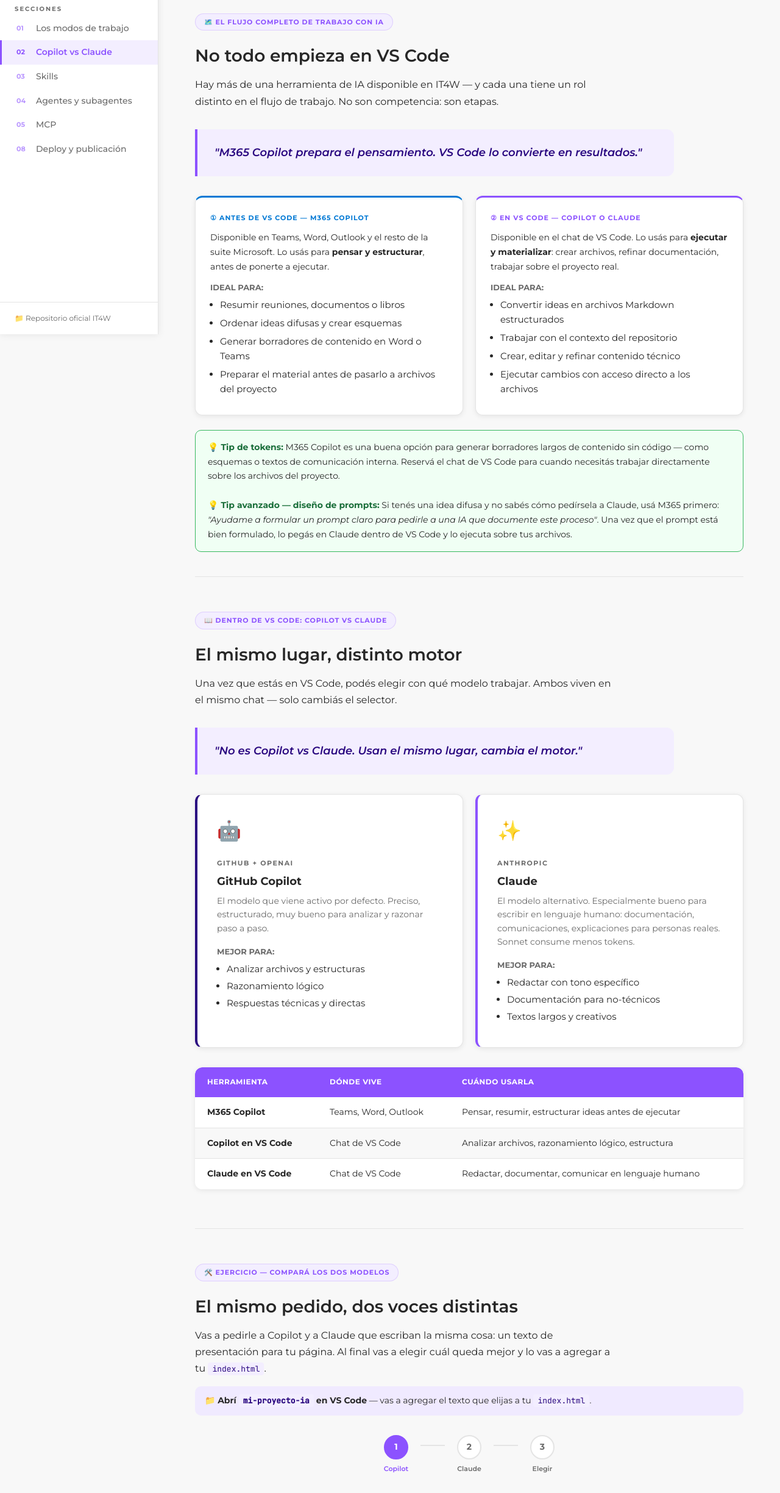
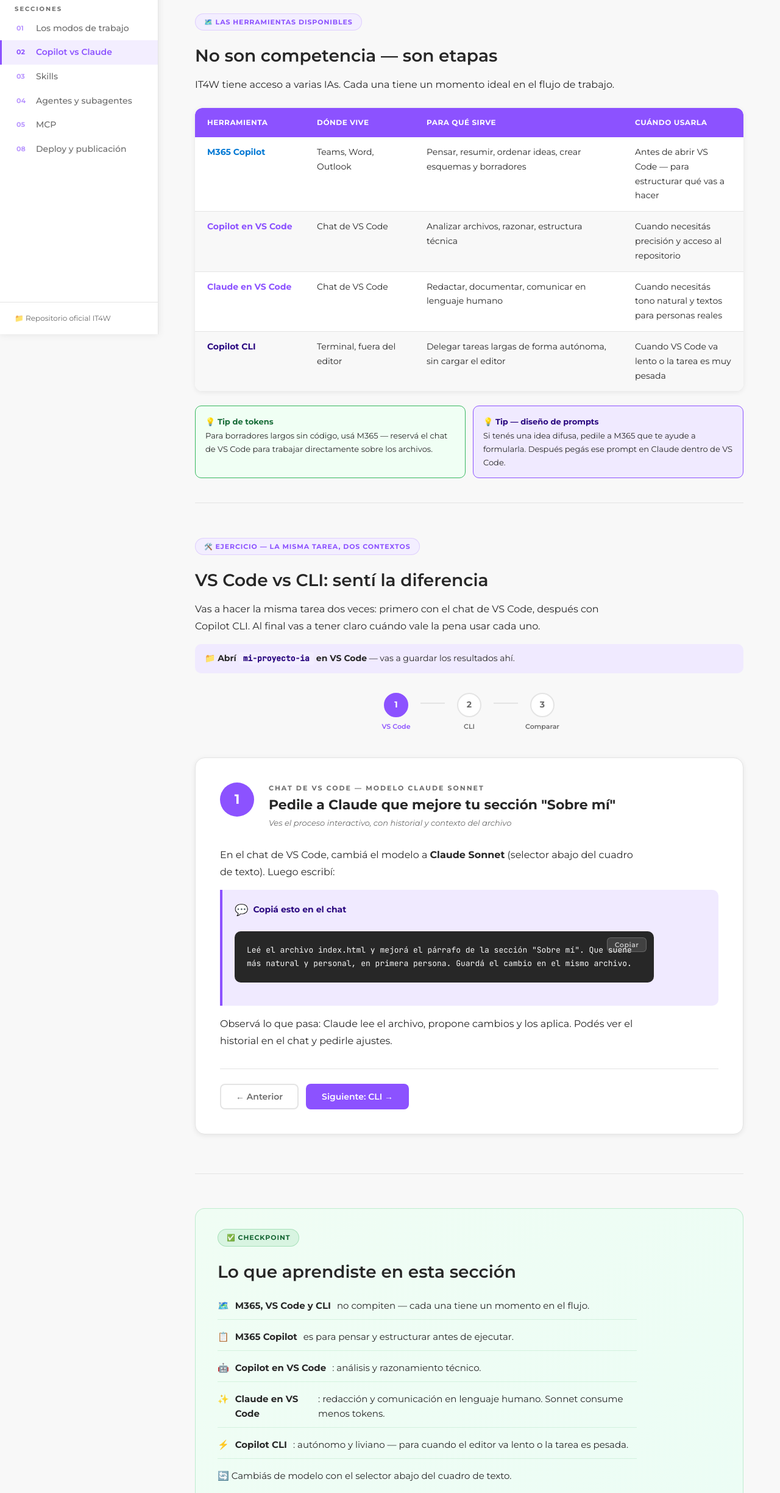
Before and after one commit to Flormeana/guia-ia-it4w, a plain HTML site: page web/modelos.html in a window 1280 px wide. Shown: the part 252-2700 px from the top of the page at 61% size. Drawn offline with Linux system fonts and the light colour scheme.

Commit message:
Sección 02: reestructura completa — tabla única, ejercicio VS Code vs CLI

```diff
--- a/web/modelos.html
+++ b/web/modelos.html
@@ -69,163 +69,150 @@
   <div class="breadcrumb">
     <a href="index.html">Inicio</a>
     <span class="sep">›</span>
-    <span class="current">Copilot vs Claude</span>
+    <span class="current">Elegí la IA correcta</span>
   </div>
   <div class="page-section-label">Sección 02</div>
   <h1 class="page-title">Elegí la IA correcta<br>para cada momento</h1>
 
   <div class="module-block">
-    <div class="module-label">🗺️ El flujo completo de trabajo con IA</div>
-    <h2 class="section-heading" style="margin-top:8px;">No todo empieza en VS Code</h2>
-    <p>Hay más de una herramienta de IA disponible en IT4W — y cada una tiene un rol distinto en el flujo de trabajo. No son competencia: son etapas.</p>
-    <blockquote class="key-quote">"M365 Copilot prepara el pensamiento. VS Code lo convierte en resultados."</blockquote>
+    <div class="module-label">🗺️ Las herramientas disponibles</div>
+    <h2 class="section-heading" style="margin-top:8px;">No son competencia — son etapas</h2>
+    <p>IT4W tiene acceso a varias IAs. Cada una tiene un momento ideal en el flujo de trabajo.</p>
 
-    <div class="comparison">
-      <div class="comp-card bad" style="border-top-color:#0078D4;">
-        <div class="comp-label" style="color:#0078D4;">① Antes de VS Code — M365 Copilot</div>
-        <div class="comp-text">
-          <p style="margin:0 0 10px;font-size:14px;">Disponible en Teams, Word, Outlook y el resto de la suite Microsoft. Lo usás para <strong>pensar y estructurar</strong>, antes de ponerte a ejecutar.</p>
-          <p style="font-size:13px;font-weight:700;margin-bottom:6px;color:var(--text-muted);">IDEAL PARA:</p>
-          <ul style="margin:0;padding-left:16px;font-size:13px;line-height:2;">
-            <li>Resumir reuniones, documentos o libros</li>
-            <li>Ordenar ideas difusas y crear esquemas</li>
-            <li>Generar borradores de contenido en Word o Teams</li>
-            <li>Preparar el material antes de pasarlo a archivos del proyecto</li>
-          </ul>
-        </div>
-      </div>
-      <div class="comp-card good" style="border-top-color:#8C52FF;">
-        <div class="comp-label" style="color:#8C52FF;">② En VS Code — Copilot o Claude</div>
-        <div class="comp-text">
-          <p style="margin:0 0 10px;font-size:14px;">Disponible en el chat de VS Code. Lo usás para <strong>ejecutar y materializar</strong>: crear archivos, refinar documentación, trabajar sobre el proyecto real.</p>
-          <p style="font-size:13px;font-weight:700;margin-bottom:6px;color:var(--text-muted);">IDEAL PARA:</p>
-          <ul style="margin:0;padding-left:16px;font-size:13px;line-height:2;">
-            <li>Convertir ideas en archivos Markdown estructurados</li>
-            <li>Trabajar con el contexto del repositorio</li>
-            <li>Crear, editar y refinar contenido técnico</li>
-            <li>Ejecutar cambios con acceso directo a los archivos</li>
-          </ul>
-        </div>
-      </div>
+    <div class="table-wrap" style="margin:24px 0;">
+      <table>
+        <thead>
+          <tr><th style="width:20%">Herramienta</th><th style="width:20%">Dónde vive</th><th>Para qué sirve</th><th style="width:22%">Cuándo usarla</th></tr>
+        </thead>
+        <tbody>
+          <tr>
+            <td><strong style="color:#0078D4;">M365 Copilot</strong></td>
+            <td>Teams, Word, Outlook</td>
+            <td>Pensar, resumir, ordenar ideas, crear esquemas y borradores</td>
+            <td>Antes de abrir VS Code — para estructurar qué vas a hacer</td>
+          </tr>
+          <tr>
+            <td><strong style="color:#8C52FF;">Copilot en VS Code</strong></td>
+            <td>Chat de VS Code</td>
+            <td>Analizar archivos, razonar, estructura técnica</td>
+            <td>Cuando necesitás precisión y acceso al repositorio</td>
+          </tr>
+          <tr>
+            <td><strong style="color:#8C52FF;">Claude en VS Code</strong></td>
+            <td>Chat de VS Code</td>
+            <td>Redactar, documentar, comunicar en lenguaje humano</td>
+            <td>Cuando necesitás tono natural y textos para personas reales</td>
+          </tr>
+          <tr>
+            <td><strong style="color:#2A0880;">Copilot CLI</strong></td>
+            <td>Terminal, fuera del editor</td>
+            <td>Delegar tareas largas de forma autónoma, sin cargar el editor</td>
+            <td>Cuando VS Code va lento o la tarea es muy pesada</td>
+          </tr>
+        </tbody>
+      </table>
     </div>
 
-    <div style="background:#F0FFF4;border:1px solid #37B75F;border-radius:10px;padding:16px 20px;margin:20px 0 0;font-size:14px;line-height:1.7;">
-      <strong style="color:#1a6e3a;">💡 Tip de tokens:</strong> M365 Copilot es una buena opción para generar borradores largos de contenido sin código — como esquemas o textos de comunicación interna. Reservá el chat de VS Code para cuando necesitás trabajar directamente sobre los archivos del proyecto.<br><br>
-      <strong style="color:#1a6e3a;">💡 Tip avanzado — diseño de prompts:</strong> Si tenés una idea difusa y no sabés cómo pedírsela a Claude, usá M365 primero: <em>"Ayudame a formular un prompt claro para pedirle a una IA que documente este proceso"</em>. Una vez que el prompt está bien formulado, lo pegás en Claude dentro de VS Code y lo ejecuta sobre tus archivos.
+    <div style="display:grid;grid-template-columns:1fr 1fr;gap:12px;margin-top:4px;">
+      <div style="background:#F0FFF4;border:1px solid #37B75F;border-radius:10px;padding:14px 16px;font-size:13px;line-height:1.7;">
+        <strong style="color:#1a6e3a;">💡 Tip de tokens</strong><br>
+        Para borradores largos sin código, usá M365 — reservá el chat de VS Code para trabajar directamente sobre los archivos.
+      </div>
+      <div style="background:#F0EAFF;border:1px solid #8C52FF;border-radius:10px;padding:14px 16px;font-size:13px;line-height:1.7;">
+        <strong style="color:#2A0880;">💡 Tip — diseño de prompts</strong><br>
+        Si tenés una idea difusa, pedile a M365 que te ayude a formularla. Después pegás ese prompt en Claude dentro de VS Code.
+      </div>
     </div>
   </div>
 
   <div class="module-block">
-    <div class="module-label">📖 Dentro de VS Code: Copilot vs Claude</div>
-    <h2 class="section-heading" style="margin-top:8px;">El mismo lugar, distinto motor</h2>
-    <p>Una vez que estás en VS Code, podés elegir con qué modelo trabajar. Ambos viven en el mismo chat — solo cambiás el selector.</p>
-    <blockquote class="key-quote">"No es Copilot vs Claude. Usan el mismo lugar, cambia el motor."</blockquote>
-    <div class="cards-grid cols-2">
-      <div class="card accent-blue">
-        <span class="card-icon">🤖</span>
-        <div class="card-subtitle">GitHub + OpenAI</div>
-        <div class="card-title">GitHub Copilot</div>
-        <div class="card-desc">El modelo que viene activo por defecto. Preciso, estructurado, muy bueno para analizar y razonar paso a paso.</div>
-        <p style="font-size:13px;font-weight:700;margin-bottom:6px;color:var(--text-muted);">MEJOR PARA:</p>
-        <ul style="margin:0;padding-left:16px;font-size:13px;">
-          <li style="margin-bottom:4px;">Analizar archivos y estructuras</li>
-          <li style="margin-bottom:4px;">Razonamiento lógico</li>
-          <li>Respuestas técnicas y directas</li>
-        </ul>
-      </div>
-      <div class="card">
-        <span class="card-icon">✨</span>
-        <div class="card-subtitle">Anthropic</div>
-        <div class="card-title">Claude</div>
-        <div class="card-desc">El modelo alternativo. Especialmente bueno para escribir en lenguaje humano: documentación, comunicaciones, explicaciones para personas reales. Sonnet consume menos tokens.</div>
-        <p style="font-size:13px;font-weight:700;margin-bottom:6px;color:var(--text-muted);">MEJOR PARA:</p>
-        <ul style="margin:0;padding-left:16px;font-size:13px;">
-          <li style="margin-bottom:4px;">Redactar con tono específico</li>
-          <li style="margin-bottom:4px;">Documentación para no-técnicos</li>
-          <li>Textos largos y creativos</li>
-        </ul>
-      </div>
+    <div class="module-label">🛠️ Ejercicio — La misma tarea, dos contextos</div>
+    <h2 class="section-heading" style="margin-top:8px;">VS Code vs CLI: sentí la diferencia</h2>
+    <p>Vas a hacer la misma tarea dos veces: primero con el chat de VS Code, después con Copilot CLI. Al final vas a tener claro cuándo vale la pena usar cada uno.</p>
+
+    <div style="background:#F0EAFF;border-radius:10px;padding:12px 16px;margin:0 0 24px;font-size:14px;">
+      📁 <strong>Abrí <code>mi-proyecto-ia</code> en VS Code</strong> — vas a guardar los resultados ahí.
     </div>
-    <div class="table-wrap" style="margin-top:24px;">
-      <table>
-        <thead><tr><th>Herramienta</th><th>Dónde vive</th><th>Cuándo usarla</th></tr></thead>
-        <tbody>
-          <tr><td><strong>M365 Copilot</strong></td><td>Teams, Word, Outlook</td><td>Pensar, resumir, estructurar ideas antes de ejecutar</td></tr>
-          <tr><td><strong>Copilot en VS Code</strong></td><td>Chat de VS Code</td><td>Analizar archivos, razonamiento lógico, estructura</td></tr>
-          <tr><td><strong>Claude en VS Code</strong></td><td>Chat de VS Code</td><td>Redactar, documentar, comunicar en lenguaje humano</td></tr>
-        </tbody>
-      </table>
+
+    <div class="stepper-nav" style="margin:32px 0 40px;">
+      <div class="step-dot" data-step="0"><div class="step-dot-circle">1</div><div class="step-dot-label">VS Code</div></div>
+      <div class="step-connector"></div>
+      <div class="step-dot" data-step="1"><div class="step-dot-circle">2</div><div class="step-dot-label">CLI</div></div>
+      <div class="step-connector"></div>
+      <div class="step-dot" data-step="2"><div class="step-dot-circle">3</div><div class="step-dot-label">Comparar</div></div>
     </div>
-  </div>
 
-  <div class="module-block">
-    <div class="module-label">🛠️ Ejercicio — Compará los dos modelos</div>
-    <h2 class="section-heading" style="margin-top:8px;">El mismo pedido, dos voces distintas</h2>
-    <p>Vas a pedirle a Copilot y a Claude que escriban la misma cosa: un texto de presentación para tu página. Al final vas a elegir cuál queda mejor y lo vas a agregar a tu <code>index.html</code>.</p>
-    <div style="background:#F0EAFF;border-radius:10px;padding:12px 16px;margin:0 0 24px;font-size:14px;">
-      📁 <strong>Abrí <code>mi-proyecto-ia</code> en VS Code</strong> — vas a agregar el texto que elijas a tu <code>index.html</code>.
-    </div>
-    <div class="stepper-nav" style="margin:32px 0 40px;">
-      <div class="step-dot" data-step="0"><div class="step-dot-circle">1</div><div class="step-dot-label">Copilot</div></div>
-      <div class="step-connector"></div>
-      <div class="step-dot" data-step="1"><div class="step-dot-circle">2</div><div class="step-dot-label">Claude</div></div>
-      <div class="step-connector"></div>
-      <div class="step-dot" data-step="2"><div class="step-dot-circle">3</div><div class="step-dot-label">Elegir</div></div>
-    </div>
     <div class="exercise-step" data-step="0">
       <div class="exercise-step-header">
         <div class="ex-num-circle">1</div>
         <div class="ex-meta">
-          <div class="ex-mode">Modelo: GitHub Copilot</div>
-          <div class="ex-title">Primera versión — con Copilot</div>
-          <div class="ex-goal">Ver cómo Copilot escribe una presentación personal</div>
+          <div class="ex-mode">Chat de VS Code — modelo Claude Sonnet</div>
+          <div class="ex-title">Pedile a Claude que mejore tu sección "Sobre mí"</div>
+          <div class="ex-goal">Ves el proceso interactivo, con historial y contexto del archivo</div>
         </div>
       </div>
-      <p>En el selector de modelo del chat, elegí <strong>GitHub Copilot</strong>. Luego escribí (reemplazá los corchetes con tu info):</p>
-      <div class="code-block"><button class="copy-btn">Copiar</button><pre>Escribí un párrafo de 3 líneas para presentarme en mi página personal. Trabajo en [tu área, ej: Diseño UX] en IT4W. Tono simple y directo, para alguien que no me conoce.</pre></div>
-      <p>Guardá la respuesta en un archivo nuevo llamado <code>comparacion.md</code> en tu carpeta <code>mi-proyecto-ia</code>:</p>
-      <div class="code-block"><button class="copy-btn">Copiar</button><pre>## Versión Copilot
-
-[pegá acá la respuesta]</pre></div>
+      <p>En el chat de VS Code, cambiá el modelo a <strong>Claude Sonnet</strong> (selector abajo del cuadro de texto). Luego escribí:</p>
+      <div style="background:#F0EAFF;border-left:4px solid #8C52FF;border-radius:0 10px 10px 0;padding:18px 20px;margin:16px 0;">
+        <div style="display:flex;align-items:center;gap:8px;margin-bottom:12px;">
+          <span style="font-size:18px;">💬</span>
+          <strong style="color:#2A0880;font-size:14px;">Copiá esto en el chat</strong>
+        </div>
+        <div class="code-block"><button class="copy-btn">Copiar</button><pre>Leé el archivo index.html y mejorá el párrafo de la sección "Sobre mí". Que suene más natural y personal, en primera persona. Guardá el cambio en el mismo archivo.</pre></div>
+      </div>
+      <p>Observá lo que pasa: Claude lee el archivo, propone cambios y los aplica. Podés ver el historial en el chat y pedirle ajustes.</p>
       <div class="step-nav-btns">
         <button class="btn btn-ghost" disabled>← Anterior</button>
-        <button class="btn btn-primary" data-step-next>Siguiente: Claude →</button>
+        <button class="btn btn-primary" data-step-next>Siguiente: CLI →</button>
       </div>
     </div>
+
     <div class="exercise-step" data-step="1">
       <div class="exercise-step-header">
         <div class="ex-num-circle">2</div>
         <div class="ex-meta">
-          <div class="ex-mode">Modelo: Claude Sonnet u Opus</div>
-          <div class="ex-title">Segunda versión — con Claude</div>
-          <div class="ex-goal">Ver cómo Claude escribe la misma presentación</div>
+          <div class="ex-mode">Copilot CLI — terminal integrada de VS Code</div>
+          <div class="ex-title">La misma tarea, pero delegada al CLI</div>
+          <div class="ex-goal">Ves cómo trabaja de forma autónoma, sin cargar el editor</div>
         </div>
       </div>
-      <p>En el selector de modelo, cambiá a <strong>Claude Sonnet</strong> o <strong>Claude Opus</strong>. Escribí el mismo mensaje:</p>
-      <div class="code-block"><button class="copy-btn">Copiar</button><pre>Escribí un párrafo de 3 líneas para presentarme en mi página personal. Trabajo en [tu área, ej: Diseño UX] en IT4W. Tono simple y directo, para alguien que no me conoce.</pre></div>
-      <p>Pegá la respuesta en <code>comparacion.md</code> y guardá con <code>Ctrl + S</code> (Windows) o <code>Cmd + S</code> (Mac).</p>
+      <p>Abrí la terminal integrada de VS Code con <strong>Ctrl + `</strong>. Luego escribí:</p>
+      <div style="background:#F0EAFF;border-left:4px solid #8C52FF;border-radius:0 10px 10px 0;padding:18px 20px;margin:16px 0;">
+        <div style="display:flex;align-items:center;gap:8px;margin-bottom:12px;">
+          <span style="font-size:18px;">⌨️</span>
+          <strong style="color:#2A0880;font-size:14px;">Escribí esto en la terminal</strong>
+        </div>
+        <div class="code-block"><button class="copy-btn">Copiar</button><pre>gh copilot suggest "Reescribí el párrafo de la sección Sobre mí en index.html para que suene más natural y personal"</pre></div>
+      </div>
+      <p>Observá la diferencia: no hay chat visual, no hay historial visible. El CLI ejecuta y devuelve el resultado — más rápido, menos recursos, pero menos interactivo.</p>
+      <div class="tip">💡 Si CLI no está instalado, el comando va a fallar. No es un error tuyo — es una configuración que hace el equipo de IT. Lo importante es entender la diferencia conceptual.</div>
       <div class="step-nav-btns">
         <button class="btn btn-ghost" data-step-prev>← Anterior</button>
-        <button class="btn btn-primary" data-step-next>Siguiente: Elegir →</button>
+        <button class="btn btn-primary" data-step-next>Siguiente: Comparar →</button>
       </div>
     </div>
+
     <div class="exercise-step" data-step="2">
       <div class="exercise-step-header">
         <div class="ex-num-circle">3</div>
         <div class="ex-meta">
-          <div class="ex-mode">Modo Agent</div>
-          <div class="ex-title">Elegí la que más te representa y agregala a tu página</div>
-          <div class="ex-goal">El texto que elegiste queda en tu index.html</div>
+          <div class="ex-mode">Reflexión</div>
+          <div class="ex-title">¿Cuándo usarías cada uno?</div>
+          <div class="ex-goal">Internalizás cuándo conviene cada herramienta</div>
         </div>
       </div>
-      <p>Leé las dos versiones en <code>comparacion.md</code>:</p>
-      <ul>
-        <li>¿Cuál suena más a vos?</li>
-        <li>¿Cuál le mostrarías a alguien que no te conoce?</li>
-      </ul>
-      <p>Cuando elijas una, pedile al agente en modo <strong>Agent</strong>:</p>
-      <div class="code-block"><button class="copy-btn">Copiar</button><pre>Reemplazá el párrafo de la sección "Sobre mí" en index.html con este texto: [pegá el texto que elegiste]</pre></div>
-      <div class="tip">💡 No hay modelo "mejor". Copilot tiende a ser más estructurado; Claude más conversacional. Lo importante es saber cuándo cambiar según lo que necesitás.</div>
+      <p>Pensá en tu trabajo del día a día y respondete estas preguntas:</p>
+      <div class="table-wrap">
+        <table>
+          <thead><tr><th>Situación</th><th>¿Cuál usarías?</th></tr></thead>
+          <tbody>
+            <tr><td>Estoy explorando, no sé bien qué quiero pedirle</td><td><strong>Chat de VS Code</strong> — podés ir ajustando</td></tr>
+            <tr><td>Tengo una tarea clara y el editor va lento</td><td><strong>CLI</strong> — más liviano y autónomo</td></tr>
+            <tr><td>Necesito que redacte algo con tono humano</td><td><strong>Claude en VS Code</strong></td></tr>
+            <tr><td>Necesito analizar o estructurar algo técnico</td><td><strong>Copilot en VS Code</strong></td></tr>
+            <tr><td>Todavía no abrí VS Code — estoy pensando</td><td><strong>M365 Copilot</strong></td></tr>
+          </tbody>
+        </table>
+      </div>
       <div class="step-nav-btns">
         <button class="btn btn-ghost" data-step-prev>← Anterior</button>
         <span class="btn btn-ghost" style="opacity:.4;cursor:default;">Fin del ejercicio ✓</span>
@@ -233,51 +220,16 @@
     </div>
   </div>
 
-  <div class="module-block">
-    <div class="module-label">💡 Para tener en cuenta — Copilot en VS Code vs Copilot CLI</div>
-    <h2 class="section-heading" style="margin-top:8px;">Dos formas de usar Copilot — no son lo mismo</h2>
-    <p>Además del chat dentro de VS Code, existe <strong>Copilot CLI</strong> — una versión de Copilot que funciona <em>fuera</em> del editor, en una ventana de comandos separada. Son complementarias, no excluyentes.</p>
-    <div class="comparison">
-      <div class="comp-card bad" style="border-top-color:#8C52FF;">
-        <div class="comp-label" style="color:#8C52FF;">💻 Copilot en VS Code</div>
-        <div class="comp-text">
-          <ul style="margin:0;padding-left:18px;font-size:14px;line-height:2;">
-            <li>Visual, interactivo, paso a paso</li>
-            <li>Ves el historial de conversación fácilmente</li>
-            <li>Ideal para explorar, ajustar y trabajar en el día a día</li>
-            <li>Consume más RAM y CPU — puede hacer lento el editor en proyectos grandes</li>
-          </ul>
-        </div>
-      </div>
-      <div class="comp-card good" style="border-top-color:#2A0880;">
-        <div class="comp-label" style="color:#2A0880;">⚡ Copilot CLI</div>
-        <div class="comp-text">
-          <ul style="margin:0;padding-left:18px;font-size:14px;line-height:2;">
-            <li>Corre fuera del editor — usa muy poca RAM y CPU</li>
-            <li>Autónomo: delegás tareas grandes y él las ejecuta solo</li>
-            <li>Ideal cuando VS Code se pone lento o el proyecto es muy grande</li>
-            <li>No tiene vista simple del historial para el equipo</li>
-          </ul>
-        </div>
-      </div>
-    </div>
-    <div style="background:#F0EAFF;border-radius:12px;padding:18px 20px;margin:20px 0 0;">
-      <strong style="color:#2A0880;">✅ Recomendación del equipo IT4W</strong>
-      <p style="margin:8px 0 0;font-size:14px;line-height:1.7;">Usá los dos según la situación: <strong>VS Code</strong> para pensar, explorar y hacer ajustes del día a día. <strong>CLI</strong> para delegar trabajo largo o cuando el editor empieza a ir lento. No tenés que elegir uno — se complementan.</p>
-    </div>
-  </div>
-
   <div class="module-block checkpoint-block">
     <div class="module-label">✅ Checkpoint</div>
     <h2 class="section-heading" style="margin-top:8px;">Lo que aprendiste en esta sección</h2>
     <ul class="checkpoint-list">
-      <li>🗺️ <strong>El flujo completo tiene dos etapas</strong>: pensar con M365 Copilot, ejecutar en VS Code.</li>
-      <li>📋 <strong>M365 Copilot</strong> (Teams, Word, Outlook) es para estructurar y preparar — antes de abrir VS Code.</li>
-      <li>🤖 <strong>Copilot en VS Code</strong>: preciso para análisis, estructura y razonamiento.</li>
-      <li>✨ <strong>Claude en VS Code</strong>: conversacional para redacción, documentación y comunicación. Sonnet consume menos tokens.</li>
-      <li>🔄 Cambiás de modelo con el selector que está abajo del cuadro de texto.</li>
-      <li>💻 <strong>Copilot CLI</strong> es liviano y autónomo — ideal para tareas grandes o cuando el editor va lento.</li>
-      <li>✅ Tenés un archivo <code>comparacion.md</code> con ambas respuestas para volver a consultar.</li>
+      <li>🗺️ <strong>M365, VS Code y CLI</strong> no compiten — cada una tiene un momento en el flujo.</li>
+      <li>📋 <strong>M365 Copilot</strong> es para pensar y estructurar antes de ejecutar.</li>
+      <li>🤖 <strong>Copilot en VS Code</strong>: análisis y razonamiento técnico.</li>
+      <li>✨ <strong>Claude en VS Code</strong>: redacción y comunicación en lenguaje humano. Sonnet consume menos tokens.</li>
+      <li>⚡ <strong>Copilot CLI</strong>: autónomo y liviano — para cuando el editor va lento o la tarea es pesada.</li>
+      <li>🔄 Cambiás de modelo con el selector abajo del cuadro de texto.</li>
     </ul>
   </div>
 
```
